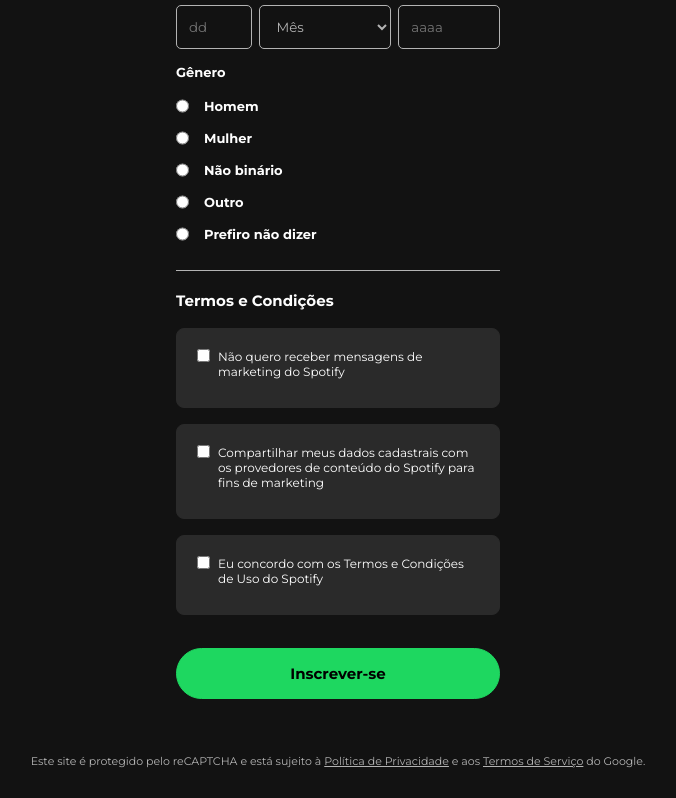
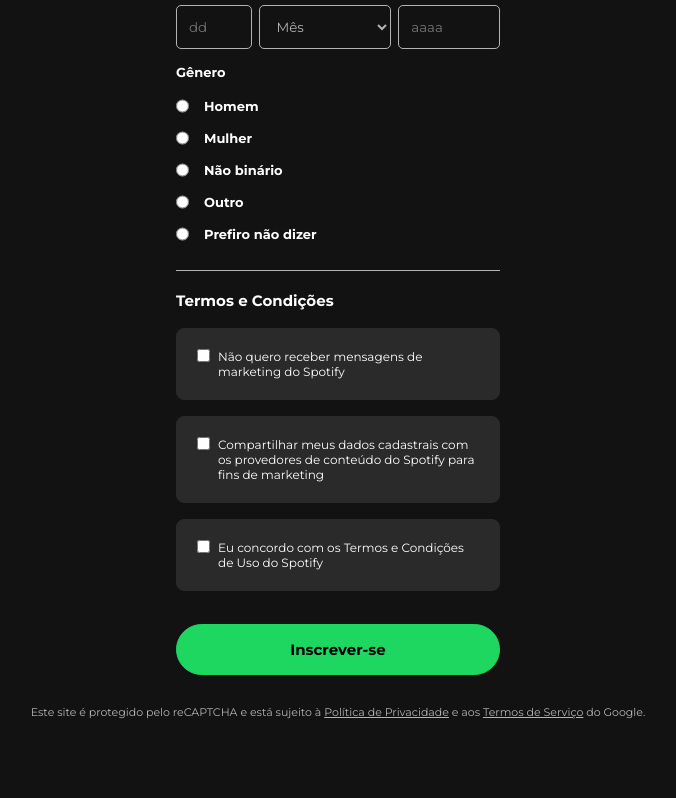
Before and after one commit to Ghnuness1/meus-projetos, a plain HTML site: page 01_spotify-page/cadastro/index.html in a window 1280 px wide. Shown: the part 458-1256 px from the top of the page, without its empty margins (302-978 px from the left). After the commit the page ends 1207 px from the top, so only its background shows below. Drawn offline with nearby package versions, Linux system fonts and the light colour scheme.

Commit message:
atualiza estrutura do cadastro

```diff
--- a/01_spotify-page/cadastro/style.css
+++ b/01_spotify-page/cadastro/style.css
@@ -22,7 +22,6 @@
   width: 324px;
   margin: auto;
   text-align: center;
-  padding: 0px 32px;
 }
 
 section h1 {
@@ -50,17 +49,6 @@
   border: 1px solid #b3b3b3;
   border-radius: 5px;
   color: #fefefe;
-}
-
-form button {
-  padding: 15px;
-  border-radius: 100px;
-  background-color: #1ed760;
-  font-weight: bold;
-  font-size: 15px;
-  border: 1px solid #1ed760;
-  width: 100%;
-  margin: 25px auto;
 }
 
 .birthdate {
@@ -110,6 +98,7 @@
   font-size: 15px;
   margin-bottom: 10px;
 }
+
 .checkbox-field {
   background-color: #2a2a2a;
   padding: 20px;
@@ -121,13 +110,18 @@
 }
 
 .checkbox-field label {
-  margin-top: 0;
-  margin-left: 8px;
+  margin: 0 0 0 8px;
   font-weight: 400;
 }
 
-footer a {
-  color: #b3b3b3;
+form button {
+  padding: 15px;
+  border-radius: 100px;
+  border: 1px solid #1ed760;
+  background-color: #1ed760;
+  font-weight: bold;
+  font-size: 15px;
+  margin-top: 25px;
 }
 
 footer {
@@ -137,3 +131,7 @@
   text-align: center;
   color: #b3b3b3;
 }
+
+footer a {
+  color: #b3b3b3;
+}
```
